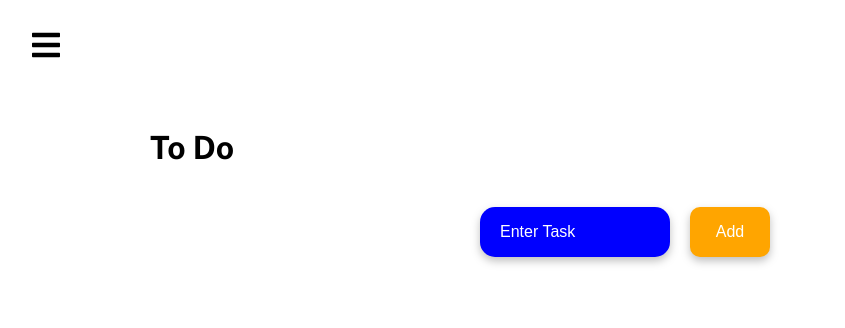
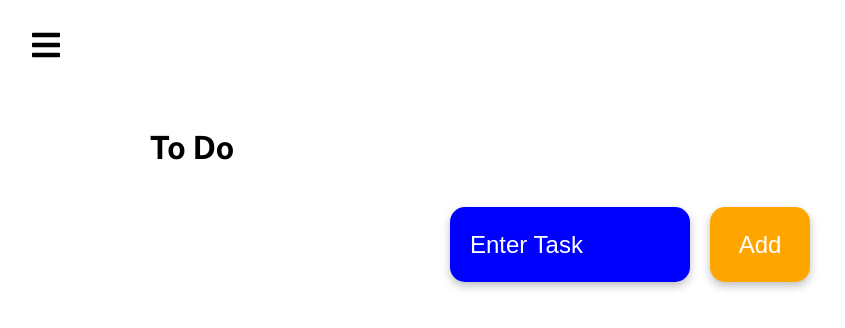
Before and after one commit to paydendyer/task-dashboard, a React (Create React App) app: page /ToDo in a window 1280 px wide. Shown: the top 328 px of the page, without its empty margins (10-855 px from the left). Built offline with nearby package versions, Linux system fonts and the light colour scheme.

Commit message:
Added media queries for desktop

```diff
--- a/src/index.css
+++ b/src/index.css
@@ -117,9 +117,20 @@ textarea:focus {
   font-size: 1em;
 }
 @media screen and (min-width: 768px) {
+  #to-do-form input {
+    width: 200px;
+    height: 75px;
+    font-size: 1.5em;
+  }
+  }
+  form#to-do-form {
+    margin: 20px auto;
+    width: 20rem;
+  }
+@media screen and (min-width: 768px) {
 form#to-do-form {
   margin: 20px auto;
-  width: 21.25rem;
+  width: 25rem;
 }
 }
 #to-do-form input::placeholder {
@@ -133,7 +144,7 @@ form#to-do-form {
 #to-do-form button {
   height: 50px;
   width: 80px;
-  border-radius: 10px;
+  border-radius: 15px;
   border: 0;
   background-color: orange;
   cursor: pointer;
@@ -141,7 +152,13 @@ form#to-do-form {
   filter: drop-shadow(0px 4px 4px rgba(0, 0, 0, 0.25));
   font-size: 1em;
 }
-
+@media screen and (min-width: 768px) {
+  #to-do-form button {
+    width: 100px;
+    height: 75px;
+    font-size: 1.5em;
+  }
+  }
 .list {
   color: black;
   width: 21.25rem;
```
